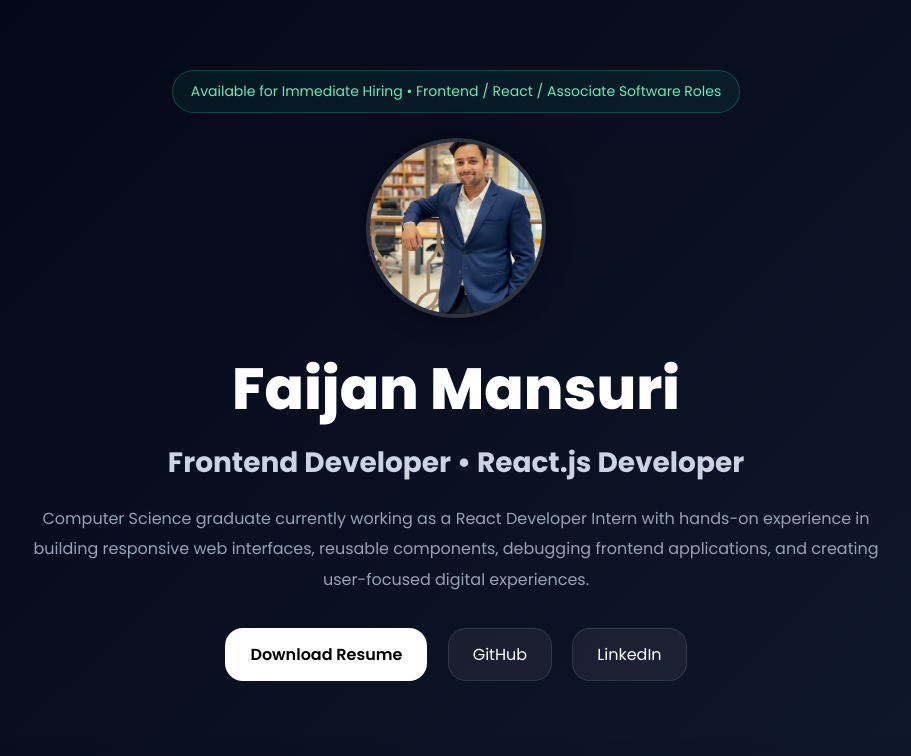
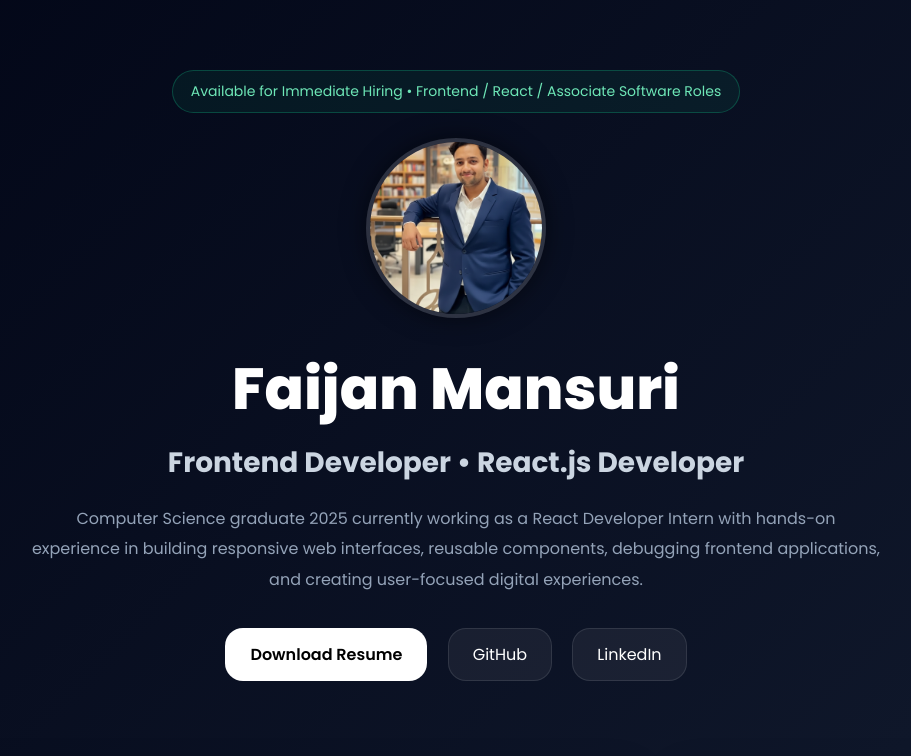
Before and after one commit to Faijan95/My-portfolio, a plain HTML site: page index.html in a window 1280 px wide. Shown: the top 756 px of the page, without its empty margins (184-1095 px from the left). Drawn offline with Linux system fonts and the light colour scheme.

```diff
--- a/index.html
+++ b/index.html
@@ -9,7 +9,7 @@
 </head>
 <body>
 
-    <!-- HERO SECTION -->
+
     <header class="hero">
         <div class="availability">Available for Immediate Hiring • Frontend / React / Associate Software Roles</div>
 
@@ -21,7 +21,7 @@
         <h2>Frontend Developer • React.js Developer</h2>
 
         <p class="hero-desc">
-            Computer Science graduate currently working as a React Developer Intern with hands-on experience
+            Computer Science graduate 2025 currently working as a React Developer Intern with hands-on experience
             in building responsive web interfaces, reusable components, debugging frontend applications,
             and creating user-focused digital experiences.
         </p>
@@ -33,7 +33,7 @@
         </div>
     </header>
 
-    <!-- ABOUT + CONTACT -->
+
     <section class="grid-section">
         <div class="card about">
             <h3>About Me</h3>
@@ -53,7 +53,7 @@
         </div>
     </section>
 
-    <!-- SKILLS -->
+
     <section class="skills-section card">
         <h3>Technical Skills</h3>
         <div class="skills-grid">
@@ -70,7 +70,7 @@
         </div>
     </section>
 
-    <!-- EXPERIENCE -->
+
     <section class="grid-section">
         <div class="card">
             <h3>Experience</h3>
@@ -104,7 +104,7 @@
         </div>
     </section>
 
-    <!-- PROJECTS -->
+
     <section class="projects card">
         <h3>Featured Projects</h3>
 
```
